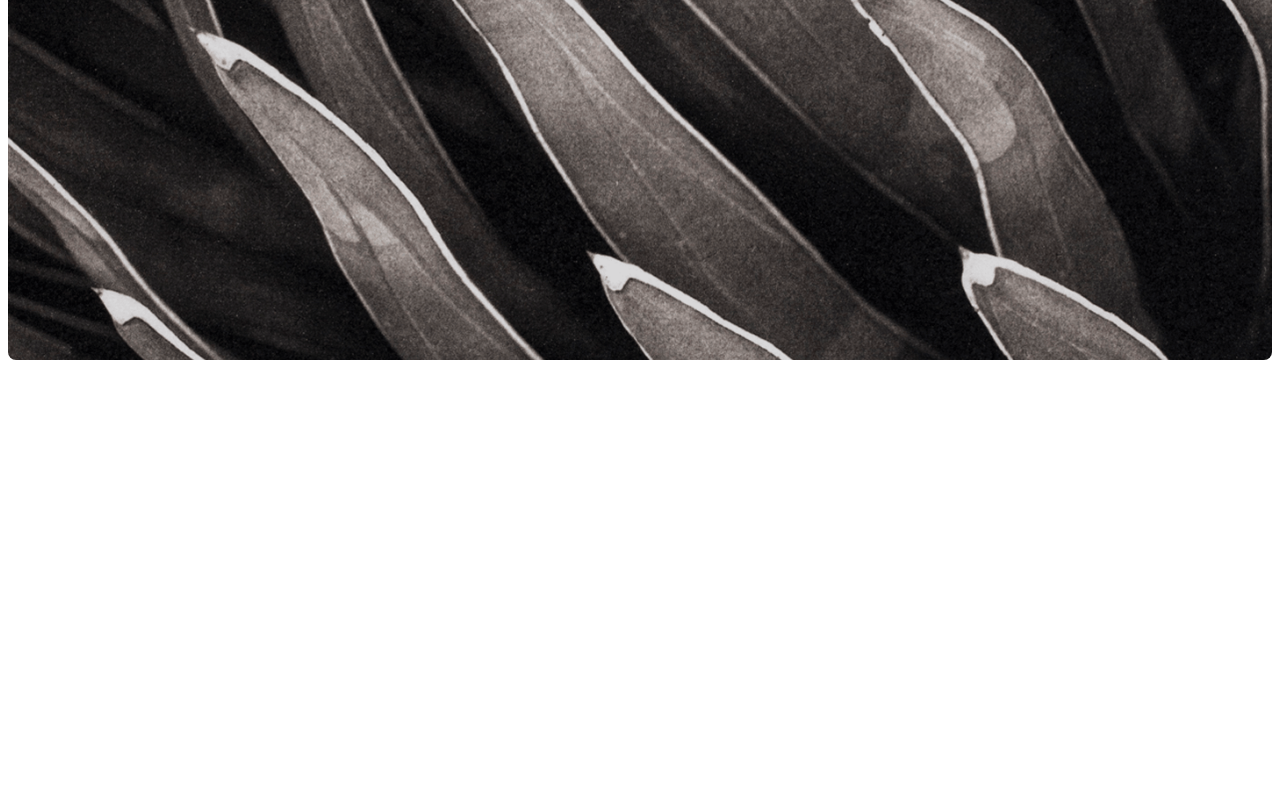
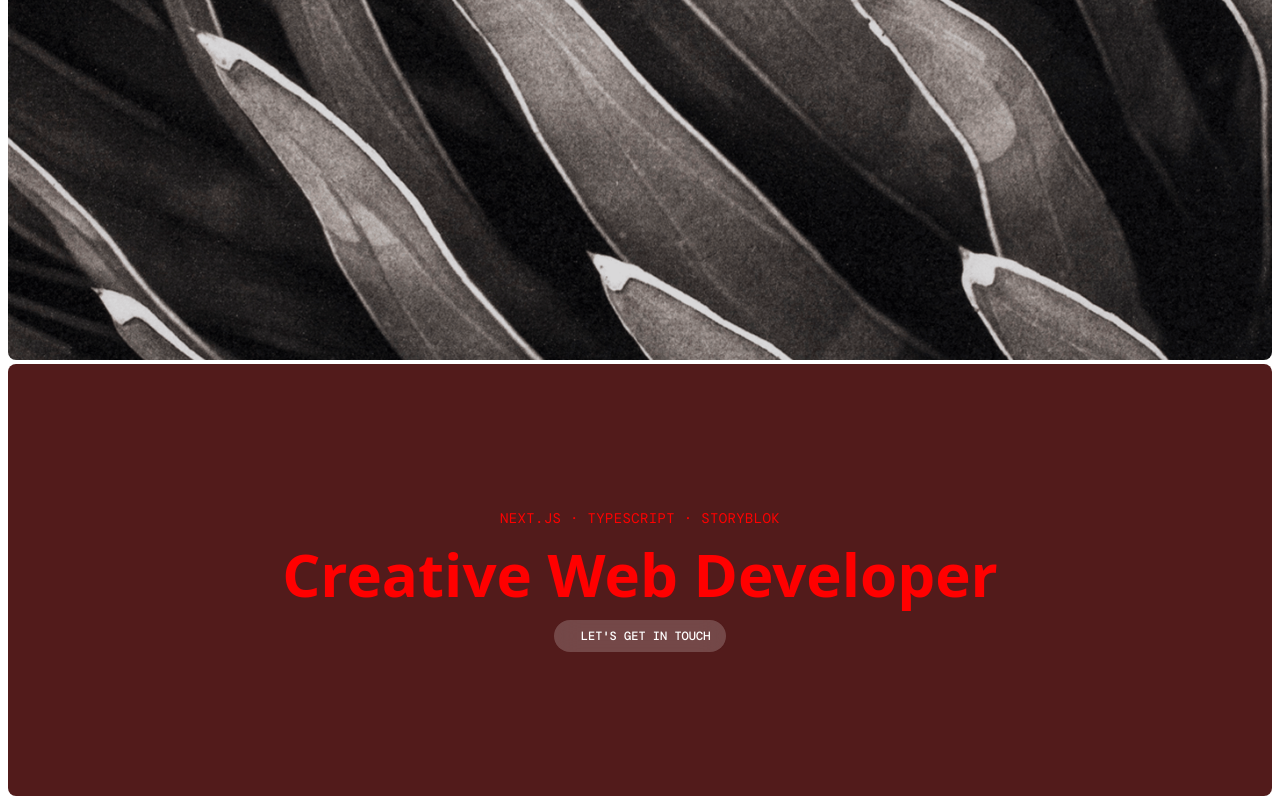
Before and after one commit to juniperfawn/cera-portfolio, a React (Vite) app: page / in a window 1280 px wide. Shown: the part 3292-4092 px from the top of the page. Before the commit the page ends 3652 px from the top, so only its background shows below. Built offline with nearby package versions, Linux system fonts and the light colour scheme; a web font is replaced by a local one.

Commit message:
Created Footer, Placed Footer on Home & Project pages

```diff
--- /dev/null
+++ b/src/components/organisms/footer.tsx
@@ -0,0 +1,39 @@
+import { Button } from "../atoms/button/button";
+import { motion, useReducedMotion } from "framer-motion";
+
+const Footer = () => {
+  const shouldReduceMotion = useReducedMotion();
+
+  return (
+    <motion.footer
+      initial={{ opacity: 0, y: shouldReduceMotion ? 0 : 40 }}
+      whileInView={{ opacity: 1, y: 0 }}
+      viewport={{ once: true, margin: "-100px" }}
+      transition={{
+        duration: 0.6,
+        ease: [0.25, 0.1, 0.25, 1],
+      }}
+      className="px-2 py-1"
+    >
+      <div className="bg-pf-red-01 rounded-lg">
+        <div className="flex flex-col gap-4 p-12 lg:p-36 text-client-red-01">
+          <p className="font-mono uppercase text-sm tracking-wide">
+            Next.js · TypeScript · Storyblok
+          </p>
+
+          <h2 className="text-4xl lg:text-6xl font-semibold font-sans leading-tight">
+            Creative Web Developer
+          </h2>
+          <div>
+            <Button
+              title="let's get in touch"
+              link="mailto:cerackocher@gmail.com"
+            />
+          </div>
+        </div>
+      </div>
+    </motion.footer>
+  );
+};
+
+export default Footer;
--- a/src/components/templates/project/project.tsx
+++ b/src/components/templates/project/project.tsx
@@ -2,6 +2,7 @@ import type { ProjectProps } from "./project.types";
 import { Button } from "../../atoms/button/button";
 import Stat from "../../atoms/stat/stat";
 import Nav from "../../organisms/nav";
+import Footer from "../../organisms/footer";
 import CustomCursor from "../../atoms/custom-cursor/custom-cursor";
 import { motion } from "framer-motion";
 
@@ -38,6 +39,7 @@ export default function ProjectTemplate({
   projectImages,
 }: ProjectProps) {
   return (
+    <>
       <motion.section
         className="relative"
         variants={pageVariants}
@@ -119,7 +121,7 @@ export default function ProjectTemplate({
         </motion.section>
 
         {/* Project gallery */}
-      <section className="grid md:grid-cols-2 gap-1 p-1 lg:gap-2 lg:p-2">
+        <section className="grid md:grid-cols-2 gap-1 p-1 lg:gap-2 lg:pt-2 lg:px-2">
           {projectImages.map((image, index) => {
             const isLast = index === projectImages.length - 1;
 
@@ -140,5 +142,7 @@ export default function ProjectTemplate({
           })}
         </section>
       </motion.section>
+      <Footer />
+    </>
   );
 }
--- a/src/pages/Home.tsx
+++ b/src/pages/Home.tsx
@@ -2,6 +2,7 @@ import CustomCursor from "../components/atoms/custom-cursor/custom-cursor";
 import PortfolioCard from "../components/molecules/portfolio-card/portfolio-card";
 import ShortCutCard from "../components/molecules/short-cut-card/short-cut-card";
 import Nav from "../components/organisms/nav";
+import Footer from "../components/organisms/footer";
 import { projects } from "../data/projects";
 import { shortCuts } from "../data/short-cuts";
 import { motion } from "framer-motion";
@@ -31,6 +32,7 @@ const staggerContainer = {
 
 export default function Home() {
   return (
+    <>
       <motion.main
         variants={pageVariants}
         initial="hidden"
@@ -113,5 +115,7 @@ export default function Home() {
           ))}
         </div>
       </motion.main>
+      <Footer />
+    </>
   );
 }
```
Lines whose indentation alone changed are shown as unchanged.
